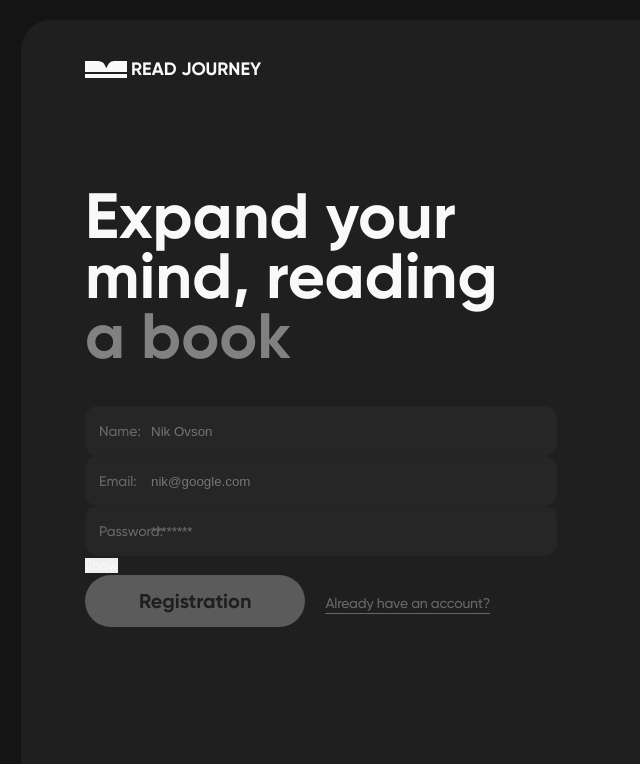
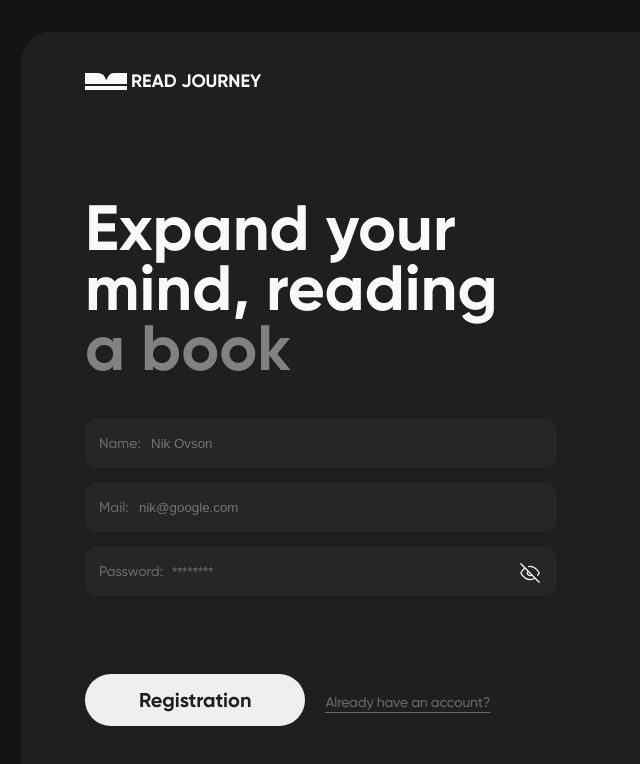
Before and after one commit to Natalia-Kalashnikova/ReadJourney, a React (Vite) app: page /register in a window 1280 px wide. Shown: the top 764 px of the page, without its empty margins (267-907 px from the left). Built offline with nearby package versions, Linux system fonts and the light colour scheme.

Commit message:
Update RegisterForm, RegSubmitBlock, AuthImage

```diff
--- a/package.json
+++ b/package.json
@@ -12,6 +12,7 @@
   "dependencies": {
     "@reduxjs/toolkit": "^2.5.0",
     "axios": "^1.7.9",
+    "classnames": "^2.5.1",
     "formik": "^2.4.6",
     "modern-normalize": "^3.0.1",
     "react": "^18.3.1",
--- a/src/components/AuthImage/AuthImage.jsx
+++ b/src/components/AuthImage/AuthImage.jsx
@@ -6,6 +6,7 @@ import css from './AuthImage.module.css';
 
 export default function AuthorizationImage() {
   return (
+    <div className={css.imgWrapper}>
       <picture>
         <source
           srcSet={`${mobileImg} 1x, ${mobileImg2x} 2x`}
@@ -17,5 +18,6 @@ export default function AuthorizationImage() {
         />
         <img className={css.authImage} src={desktopImg} alt="register img" />
       </picture>
+    </div>
   );
 }
--- a/src/components/RegSubmitBlock/RegSubmitBlock.jsx
+++ b/src/components/RegSubmitBlock/RegSubmitBlock.jsx
@@ -1,16 +1,16 @@
 import { NavLink } from 'react-router-dom';
-import styles from './RegSubmitBlock.module.css';
+import css from './RegSubmitBlock.module.css';
 
-const RegSubmitBlock=({ log }) =>{
+const RegSubmitBlock=() =>{
   return (
     <div>
       <button
         type="submit"
-        className={`${styles.actionButton} ${log === 'login' ? styles.login : ''}`}
+        className={css.actionButton}
       >
         Registration
       </button>
-      <NavLink to="/login" className={styles.actionLink}>
+      <NavLink to="/login" className={css.actionLink}>
         Already have an account?
       </NavLink>
     </div>
--- a/src/components/RegSubmitBlock/RegSubmitBlock.module.css
+++ b/src/components/RegSubmitBlock/RegSubmitBlock.module.css
@@ -1,7 +1,6 @@
 .actionButton {
   border-radius: 30px;
   color: var(--blackLight-color);
-  background-color: var(--grayDark-color);
   font-size: 14px;
   font-weight: 700;
   line-height: 1;
--- a/src/components/RegisterFrom/RegisterFrom.jsx
+++ b/src/components/RegisterFrom/RegisterFrom.jsx
@@ -1,4 +1,4 @@
-import { Formik, Form, Field } from 'formik';
+import { Formik, Form, Field, ErrorMessage } from 'formik';
 import * as Yup from 'yup';
 import css from './RegisterFrom.module.css';
 import { useState } from 'react';
@@ -9,6 +9,8 @@ import { toast } from 'react-toastify';
 import RegSubmitBlock from '../RegSubmitBlock/RegSubmitBlock.jsx';
 import AuthImage from '../AuthImage/AuthImage.jsx';
 import LogoTitle from '../LogoTitle/LogoTitle.jsx';
+import sprite from '../../images/sprite.svg';
+import classNames from 'classnames';
 
 const initialValues = {
   name: '',
@@ -17,23 +19,28 @@ const initialValues = {
 };
 
 const schema = Yup.object({
-  name: Yup.string().required('Required').min(2, 'The name must have at least 2 letters'),
+  name: Yup.string()
+    .required('Required')
+    .min(2, 'The name must have at least 2 letters'),
   email: Yup.string()
     .matches(/^\w+@[a-zA-Z_]+?\.[a-zA-Z]{2,3}$/, 'Invalid email address')
     .required('Required'),
-  password: Yup.string().required('Required').min(7, 'Password must be at least 7 characters'),
+  password: Yup.string()
+    .required('Required')
+    .min(7, 'Password must be at least 7 characters'),
 });
 
-export default function Register() {
+const Register=()=> {
   const [showPassword, setShowPassword] = useState(false);
+
   const dispatch = useDispatch();
   const navigate = useNavigate();
 
   const togglePasswordVisibility = () => {
-    setShowPassword((prev) => !prev);
+    setShowPassword(prevShowPassword => !prevShowPassword);
   };
 
-  const handleSubmit = async (values) => {
+  const handleSubmit = async values => {
     try {
       await dispatch(registerUser(values)).unwrap();
       navigate('/recommended');
@@ -58,75 +65,135 @@ export default function Register() {
           {({ errors, touched }) => (
             <Form>
               <div className={css.formContainer}>
+                <div className={css.formGroup}>
                   <div className={css.fieldContainer}>
-                  <label className={css.label} htmlFor="name">
-                    Name:
-                  </label>
-                  <Field
+                    <label className={css.label} htmlFor="name">Name:</label>
+                    <Field className={classNames(css.field, css.nameField)}
                       id="name"
                       name="name"
-                    type="text"
-                    className={`${css.field} ${
-                      touched.name && errors.name ? css.error : ''
-                    }`}
+                      type="name"
                       placeholder="Nik Ovson"
+                      error={errors.name && touched.name ? 'true' : 'false'}
+                      paddingLeft="65px"
+                      style={{
+                        borderColor:
+                          touched.name && errors.name
+                            ? 'red'
+                            : touched.name && !errors.name
+                            ? 'green'
+                            : 'defaultColor',
+                      }}
                     />
-                  {touched.name && errors.name && <div className={css.errorFeedback}>{errors.name}</div>}
+                    {touched.name &&
+                      (errors.name ? (
+                        <svg className={css.icon} width={20} height={20}>
+                          <use href={`${sprite}#icon-pajamas_error`} />
+                        </svg>
+                      ) : (
+                        <svg className={css.icon} width={20} height={20}>
+                          <use href={`${sprite}#icon-check-ok`} />
+                        </svg>
+                      ))}
                     {touched.name && !errors.name && (
-                    <div className={css.feedbackMessage}>Name is secure</div>
+                      <p className={css.feedbackMessage}>Name is secure</p>
                     )}
+                    <ErrorMessage className={css.errorFeedback} name="name" component="div" />
                   </div>
 
                   <div className={css.fieldContainer}>
-                  <label className={css.label} htmlFor="email">
-                    Email:
-                  </label>
-                  <Field
+                    <label className={css.label} htmlFor="email">Mail:</label>
+                    <Field className={classNames(css.field, css.emailField)}
                       id="email"
                       name="email"
                       type="email"
-                    className={`${css.field} ${
-                      touched.email && errors.email ? css.error : ''
-                    }`}
                       placeholder="nik@google.com"
+                      error={errors.email && touched.email ? 'true' : 'false'}
+                      paddingLeft="53px"
+                      style={{
+                        borderColor:
+                          touched.email && errors.email
+                            ? 'red'
+                            : touched.email && !errors.email
+                            ? 'green'
+                            : 'defaultColor',
+                      }}
                     />
-                  {touched.email && errors.email && <div className={css.errorFeedback}>{errors.email}</div>}
+                    {touched.email &&
+                      (errors.email ? (
+                        <svg className={css.icon} width={20} height={20}>
+                          <use href={`${sprite}#icon-pajamas_error`} />
+                        </svg>
+                      ) : (
+                        <svg className={css.icon} width={20} height={20}>
+                          <use href={`${sprite}#icon-check-ok`} />
+                        </svg>
+                      ))}
                     {touched.email && !errors.email && (
-                    <div className={css.feedbackMessage}>Email is secure</div>
+                      <p className={css.feedbackMessage}>Email is secure</p>
                     )}
+                    <ErrorMessage className={css.errorFeedback} name="email" component="div" />
                   </div>
 
                   <div className={css.fieldContainer}>
-                  <label className={css.label} htmlFor="password">
-                    Password:
-                  </label>
-                  <Field
+                    <label className={css.label} htmlFor="password">Password:</label>
+                    <Field className={classNames(css.field, css.passwordField)}
                       id="password"
                       name="password"
                       type={showPassword ? 'text' : 'password'}
-                    className={`${css.field} ${
-                      touched.password && errors.password ? css.error : ''
-                    }`}
                       placeholder="********"
+                      paddingLeft="86px"
+                      style={{
+                        borderColor:
+                          touched.password && errors.password
+                            ? 'red'
+                            : touched.password && !errors.password
+                            ? 'green'
+                            : 'defaultColor',
+                      }}
                     />
-                  <button
-                    type="button"
-                    onClick={togglePasswordVisibility}
-                    className={css.icon}
+
+                    {errors.password && touched.password ? (
+                      <svg className={css.icon} width={20} height={20}>
+                        <use href={`${sprite}#icon-pajamas_error`} />
+                      </svg>
+                    ) : !errors.password && touched.password ? (
+                      <svg className={css.icon} width={20} height={20}>
+                        <use href={`${sprite}#icon-check-ok`} />
+                      </svg>
+                    ) : showPassword ? (
+                      <svg className={css.icon}
+                        width={20}
+                        height={20}
+                        onMouseDown={e => {
+                          e.preventDefault();
+                          togglePasswordVisibility();
+                        }}
                       >
-                    {showPassword ? 'Hide' : 'Show'}
-                  </button>
-                  {touched.password && errors.password && (
-                    <div className={css.errorFeedback}>{errors.password}</div>
+                        <use href={`${sprite}#icon-eye`} />
+                      </svg>
+                    ) : (
+                      <svg className={css.icon}
+                        width={20}
+                        height={20}
+                        onMouseDown={e => {
+                          e.preventDefault();
+                          togglePasswordVisibility();
+                        }}
+                      >
+                        <use href={`${sprite}#icon-eye-off`} />
+                      </svg>
                     )}
+
                     {touched.password && !errors.password && (
-                    <div className={css.feedbackMessage}>Password is secure</div>
+                      <p className={css.feedbackMessage}>Password is secure</p>
                     )}
+                    <ErrorMessage className={css.errorFeedback} name="password" component="div" />
                   </div>
                 </div>
 
                 <div style={{ marginTop: 'auto' }}>
                   <RegSubmitBlock />
+                </div>
               </div>
             </Form>
           )}
@@ -136,3 +203,5 @@ export default function Register() {
     </div>
   );
 }
+
+export default Register;
--- a/src/components/RegisterFrom/RegisterFrom.module.css
+++ b/src/components/RegisterFrom/RegisterFrom.module.css
@@ -14,6 +14,19 @@
   background: var(--blackLight-color);
   border-radius: 30px;
   padding: 20px 20px 40px 20px;
+}
+
+.formContainer {
+  display: flex;
+  flex-direction: column;
+  justify-content: space-between;
+  height: 210px;
+}
+
+.formGroup {
+  display: flex;
+  flex-direction: column;
+  gap: 8px;
 }
 
 .fieldContainer {
@@ -34,10 +47,21 @@
   height: 44px;
   border: 1px solid rgba(18, 20, 23, 0.1);
   border-radius: 12px;
-  padding: 14px;
   outline: none;
   color: var(--whitePrimary-color);
   background: var(--grayBlack-color);
+}
+
+.nameField {
+  padding: 14px 14px 14px 65px;
+}
+
+.emailField {
+  padding: 14px 14px 14px 53px;
+}
+
+.passwordField {
+  padding: 14px 14px 14px 86px;
 }
 
 .errorFeedback {
@@ -52,11 +76,34 @@
   padding: 4px 0px 0px 14px;
 }
 
+.icon {
+  position: absolute;
+  top: 13px;
+  right: 13px;
+  cursor: pointer;
+  stroke: var(--blackLight-color);
+  fill: none;
+}
+
 @media (min-width: 768px) {
+  .container {
+    gap: 16px;
+    flex-direction: row;
+    justify-content: center;
+    padding: 32px;
+  }
   .formBlock {
     max-width: 704px;
     height: 960px;
     padding: 40px 64px;
+  }
+
+  .formContainer {
+    height: 308px;
+  }
+
+  .formGroup {
+    gap: 14px;
   }
 
   .fieldContainer {
@@ -70,7 +117,10 @@
   .field {
     max-width: 472px;
     height: 50px;
-    padding: 16px 14px 16px 65px;
+  }
+  .icon {
+    top: 17px;
+    right: 17px;
   }
 }
 
```
Also changed, not shown: src/components/AuthImage/AuthImage.module.css (+22 -4 lines), 1 other file (tests, documents, lock files or other folders). Lines whose indentation alone changed are shown as unchanged.
